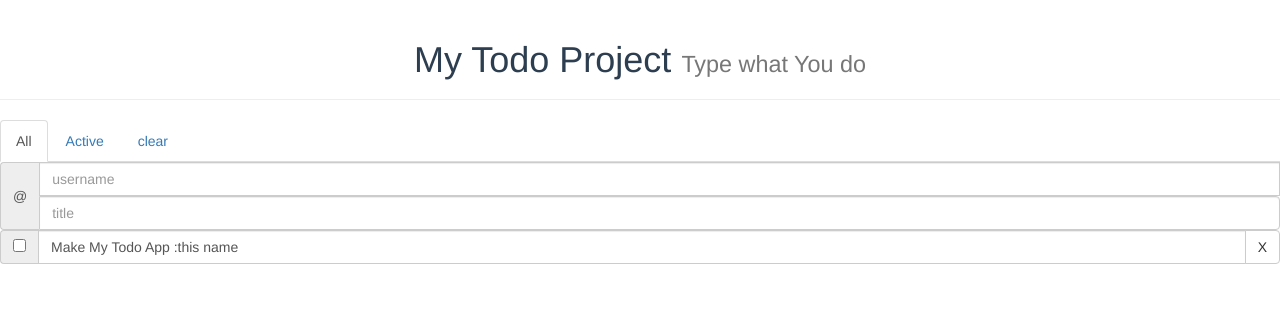
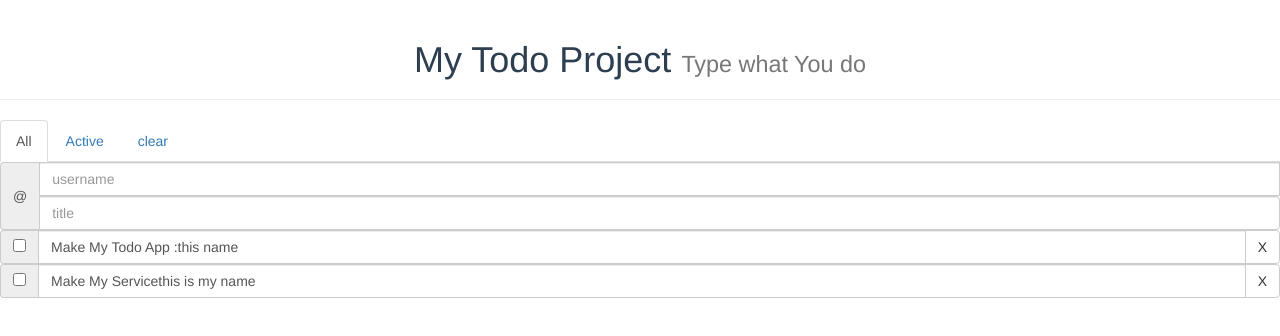
Before and after one commit to homekeeper89/myapp-vue, a Vue app: page /1 in a window 1280 px wide. Shown: the top 336 px of the page. Built offline with nearby package versions, Linux system fonts and the light colour scheme.

Commit message:
[fix] v-for 방식으로 수정

```diff
--- a/src/components/Item.vue
+++ b/src/components/Item.vue
@@ -4,7 +4,7 @@
       <span class="input-group-addon">
         <input type="checkbox" aria-label="...">
       </span>
-      <input type="text" class="form-control" :value="title + name" id="id"/>
+      <input type="text" class="form-control" :value="item.title + item.name" id="item.id"/>
       <span class="input-group-btn">
         <button class="btn btn-default" type="button">X</button>
       </span>
@@ -18,9 +18,7 @@ import { Component } from "vue-property-decorator";
 
 @Component({
   props: {
-    id: Number,
-    title:String,
-    name:String
+    item:[]
   }
 })
 export default class Item extends Vue {
--- a/src/views/Body.vue
+++ b/src/views/Body.vue
@@ -1,6 +1,6 @@
 <template>
   <div class="body-main">
-    <Item :title="title" :name="name" :id="id"></Item>
+    <Item v-for="item in items" :item="item" v-bind:key="item.id"></Item>
   </div>
 </template>
 <script lang="ts">
@@ -14,8 +14,16 @@ import Item from '@/components/Item.vue'
   }
 })
 export default class Body extends Vue{
-  id: Number=1
-  title:string="Make My Todo App :"
-  name:string="this name"
+  items:any[]=[{
+      id:1,
+      title:"Make My Todo App :",
+      name:"this name"
+    },
+    {
+      id:2,
+      title:'Make My Service',
+      name:'this is my name'
+    }
+  ]
 }
 </script>
```
